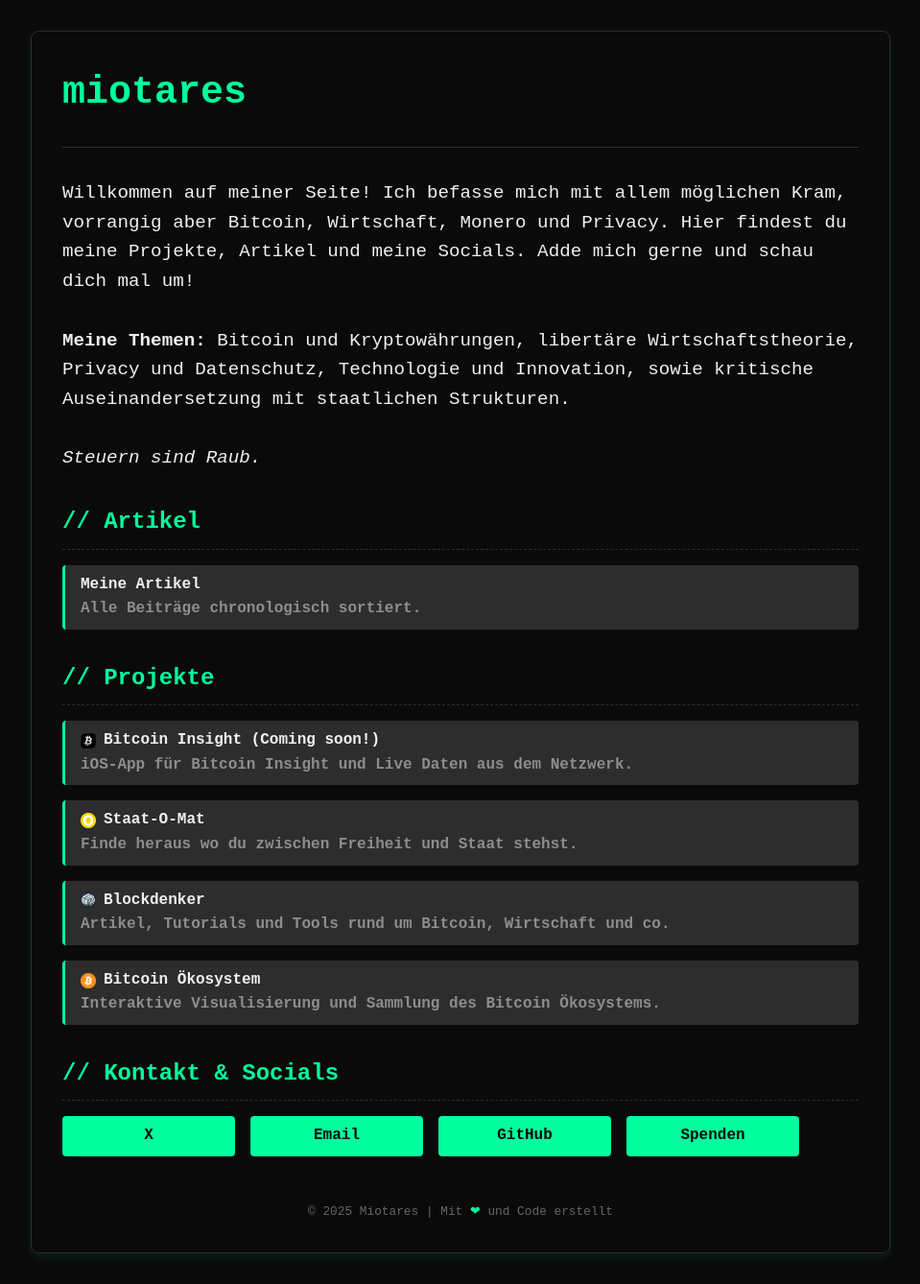
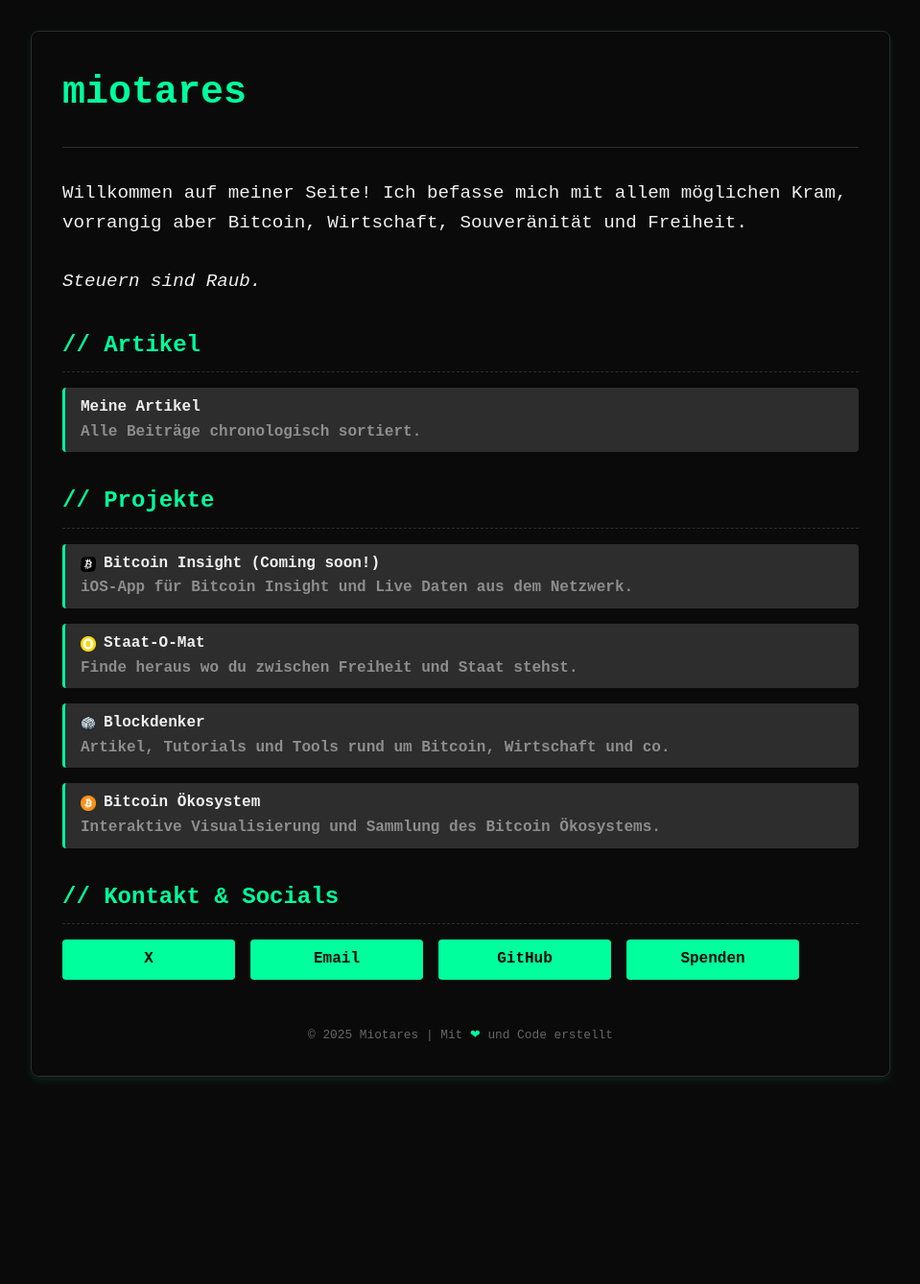
Before and after one commit to Miotares/miotares, a Jekyll site: the page index.html, which Jekyll copies as it is, in a window 1280 px wide. Shown: the whole page at 96% size, without its empty margins (160-1119 px from the left). Built offline with Jekyll 4.4.1, drawn with Linux system fonts in a browser that asks for light colours; after the commit the page ends 1154 px from its top, so only the background shows below that.

Commit message:
Weitere SEO-Verbesserungen
- articles.html und index.html aktualisiert
- Bildreferenzen optimiert
- Kleinere Korrekturen an HTML-Templates

```diff
--- a/articles.html
+++ b/articles.html
@@ -72,7 +72,7 @@ pagination:
                   <li>
                       <a class="post-link" href="{{ post.url }}">
                           {% assign thumbnail_name = post.slug | default: post.title | slugify %}
-                          <img src="{{ '/assets/thumbnails/' | append: thumbnail_name | append: '.png' | relative_url }}" alt="{{ post.title }}" class="post-thumbnail" onerror="this.style.display='none'">
+                          <img src="{{ '/assets/thumbnails/' | append: thumbnail_name | append: '.jpg' | relative_url }}" alt="{{ post.title }}" class="post-thumbnail" onerror="this.style.display='none'">
                           <div class="post-content">
                               <div class="post-title">{{ post.title }}</div>
                               <div class="post-description">{{ post.description | default: post.excerpt | strip_html | truncate: 120 }}</div>
@@ -87,7 +87,7 @@ pagination:
                   <li>
                       <a class="post-link" href="{{ post.url }}">
                           {% assign thumbnail_name = post.slug | default: post.title | slugify %}
-                          <img src="{{ '/assets/thumbnails/' | append: thumbnail_name | append: '.png' | relative_url }}" alt="{{ post.title }}" class="post-thumbnail" onerror="this.style.display='none'">
+                          <img src="{{ '/assets/thumbnails/' | append: thumbnail_name | append: '.jpg' | relative_url }}" alt="{{ post.title }}" class="post-thumbnail" onerror="this.style.display='none'">
                           <div class="post-content">
                               <div class="post-title">{{ post.title }}</div>
                               <div class="post-description">{{ post.description | default: post.excerpt | strip_html | truncate: 120 }}</div>
--- a/index.html
+++ b/index.html
@@ -230,9 +230,7 @@
         </header>
 
         <section class="intro">
-            Willkommen auf meiner Seite! Ich befasse mich mit allem möglichen Kram, vorrangig aber Bitcoin, Wirtschaft, Monero und Privacy. Hier findest du meine Projekte, Artikel und meine Socials. Adde mich gerne und schau dich mal um!
-            <br><br>
-            <strong>Meine Themen:</strong> Bitcoin und Kryptowährungen, libertäre Wirtschaftstheorie, Privacy und Datenschutz, Technologie und Innovation, sowie kritische Auseinandersetzung mit staatlichen Strukturen.
+            Willkommen auf meiner Seite! Ich befasse mich mit allem möglichen Kram, vorrangig aber Bitcoin, Wirtschaft, Souveränität und Freiheit.
             <br><br>
             <em>Steuern sind Raub.</em>
         </section>
```
